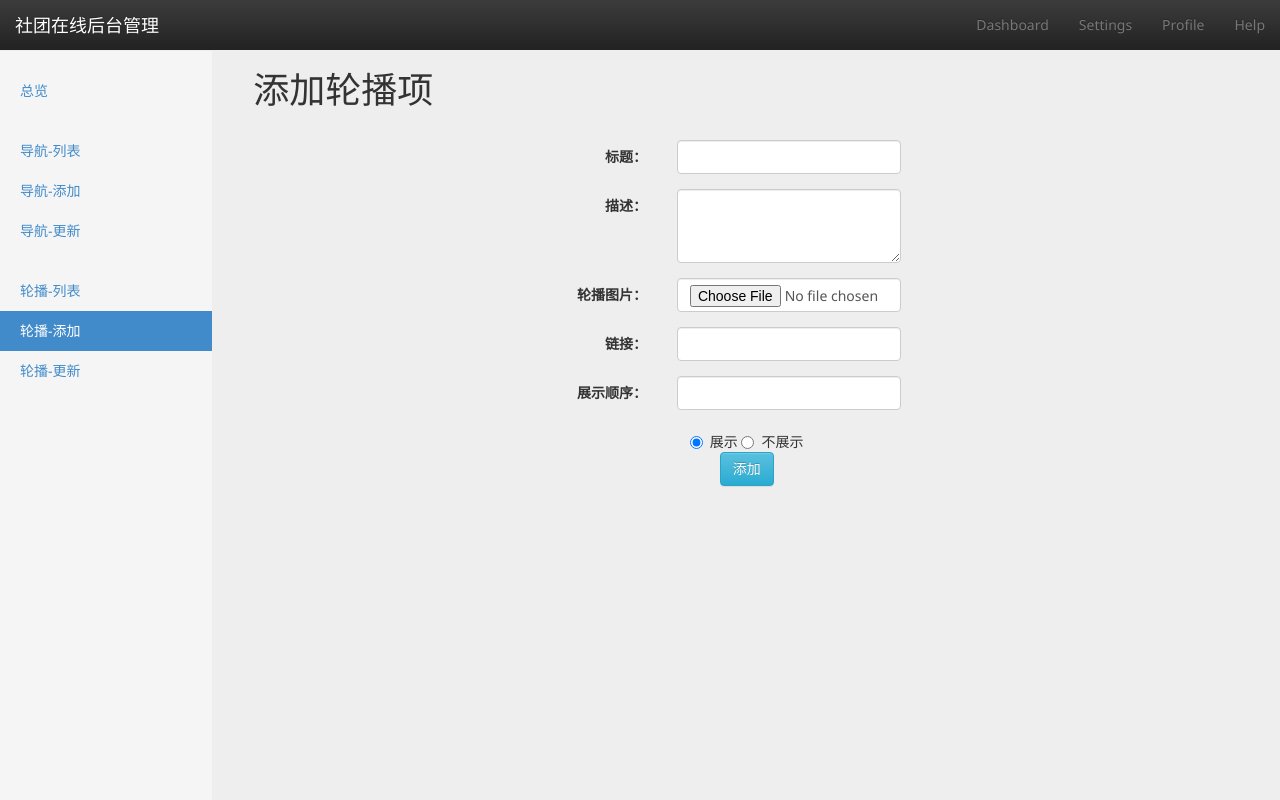
After one commit to yumendy/CommunityManagement, a Django app: a page that uses templates/website/dashboard/nav.html in a window 1280 px wide. The commit adds this page. Run offline with Django 3.2, Linux system fonts and the light colour scheme; some libraries are stand-ins or nearby versions.

Commit message:
carousel add finish

```diff
--- a/CommunityManagement/urls.py
+++ b/CommunityManagement/urls.py
@@ -21,6 +21,7 @@ from django.conf import settings
 urlpatterns = [
     url(r'^admin/', include(admin.site.urls)),
     url(r'^navbar/', include('navbar.urls')),
+    url(r'^carousel/', include('carousel.urls')),
     url(r'', include('website.urls')),
 ]
 
--- a/carousel/models.py
+++ b/carousel/models.py
@@ -5,8 +5,8 @@ from django.db import models
 class Carousel(models.Model):
     title = models.CharField(max_length=16, blank=True, null=True)
     summery = models.TextField(blank=True, null=True)
-    img = models.ImageField(upload_to='/carousel/image/%Y/%m/%d/')
-    target_url = models.URLField()
+    img = models.ImageField(upload_to='./carousel/image/%Y/%m/%d/')
+    target_url = models.URLField(blank=True, null=True)
     create_time = models.DateTimeField(auto_now_add=True)
     show_order = models.IntegerField(default=0)
     on_show = models.BooleanField(default=True)
--- /dev/null
+++ b/carousel/urls.py
@@ -0,0 +1,9 @@
+from django.conf.urls import url
+from carousel import views
+
+urlpatterns = [
+    url(r'^add/$', views.CarouselCreateView.as_view(), name='carousel-add'),
+    url(r'^list/$', views.CarouselListView.as_view(), name='carousel-list'),
+    url(r'^(?P<pk>[0-9]+)/update/$', views.CarouselUpdateView.as_view(), name='carousel-update'),
+    url(r'^(?P<pk>[0-9]+)/delete/$', views.CarouselDeleteView.as_view(), name='carousel-delete'),
+]
--- a/carousel/views.py
+++ b/carousel/views.py
@@ -1,3 +1,30 @@
-from django.shortcuts import render
+from django.core.urlresolvers import reverse_lazy
+from utils.common_mixin import AjaxableResponseMixin, BaseMixin
+from django.views.generic.edit import CreateView, UpdateView, DeleteView
+from django.views.generic.list import ListView
+from carousel.models import Carousel
+from django.http import JsonResponse
 
-# Create your views here.
+
+class CarouselCreateView(AjaxableResponseMixin, CreateView):
+    model = Carousel
+    fields = ['title', 'summery', 'img', 'target_url', 'show_order', 'on_show']
+    template_name_suffix = '_create_form'
+    success_url = reverse_lazy('carousel-list')
+
+    def get_context_data(self, *args, **kwargs):
+        context = super(CarouselCreateView, self).get_context_data(*args, **kwargs)
+        context['active_page'] = 'carousel-add'
+        return context
+
+
+class CarouselListView(BaseMixin, ListView):
+    pass
+
+
+class CarouselUpdateView(AjaxableResponseMixin, UpdateView):
+    pass
+
+
+class CarouselDeleteView(AjaxableResponseMixin, DeleteView):
+    pass
--- a/navbar/urls.py
+++ b/navbar/urls.py
@@ -1,4 +1,4 @@
-from django.conf.urls import url, include
+from django.conf.urls import url
 from navbar import views
 
 urlpatterns = [
--- a/navbar/views.py
+++ b/navbar/views.py
@@ -1,5 +1,4 @@
-from django.shortcuts import render
-from django.core.urlresolvers import reverse, reverse_lazy
+from django.core.urlresolvers import reverse_lazy
 from utils.common_mixin import AjaxableResponseMixin, BaseMixin
 from django.views.generic.edit import CreateView, UpdateView, DeleteView
 from django.views.generic.list import ListView
--- /dev/null
+++ b/templates/carousel/carousel_create_form.html
@@ -0,0 +1,82 @@
+{% extends 'website/dashboard/dashboard_base.html' %}
+
+{% block option-title %}
+    添加轮播项
+{% endblock %}
+
+{% block content %}
+    <div class="col-md-12">
+        <form class="form-horizontal" id="data-form" enctype="multipart/form-data">
+            <div class="form-group">
+                <label for="title" class="col-sm-3 col-sm-offset-2 control-label">标题：</label>
+                <div class="col-sm-3">
+                    <input type="text" id="title" name="title" class="form-control" required>
+                </div>
+            </div>
+            <div class="form-group">
+                <label for="summery" class="col-sm-3 col-sm-offset-2 control-label">描述：</label>
+                <div class="col-sm-3">
+                    <textarea class="form-control" id="summery" rows="3" wrap="hard" name="summery"></textarea>
+                </div>
+            </div>
+            <div class="form-group">
+                <label for="img" class="col-sm-3 col-sm-offset-2 control-label">轮播图片：</label>
+                <div class="col-sm-3">
+                    <input type="file" id="img" name="img" class="form-control" required>
+                </div>
+            </div>
+            <div class="form-group">
+                <label for="target_url" class="col-sm-3 col-sm-offset-2 control-label">链接：</label>
+                <div class="col-sm-3">
+                    <input type="text" id="target_url" name="target_url" class="form-control">
+                </div>
+            </div>
+            <div class="form-group">
+                <label for="show_order" class="col-sm-3 col-sm-offset-2 control-label">展示顺序：</label>
+                <div class="col-sm-3">
+                    <input type="number" id="show_order" name="show_order" class="form-control">
+                </div>
+            </div>
+            <div class="radio">
+              <label>
+                <input type="radio" name="on_show" value="True" checked>
+                展示
+              </label>
+                <label>
+                <input type="radio" name="on_show" value="">
+                不展示
+              </label>
+            </div>
+            <button class="btn btn-info" id="submit-btn">添加</button>
+            <input type="reset" name="reset" style="display: none;">
+        </form>
+    </div>
+    {% include 'utils/modal.html' %}
+{% endblock %}
+
+{% block js %}
+    <script type="text/javascript">
+        $('#submit-btn').click(function(e){
+            e.preventDefault();
+            var options = {
+                type:"POST",
+                dataType:'json',
+                url:'{% url "carousel-add" %}',
+                success:function(data){
+                    var state = data.state;
+                        if(state == 'success'){
+                            showModal('success', "添加成功");
+                        } else {
+                            showModal('danger', "添加失败");
+                        }
+                        $('input[type=reset]').trigger('click');
+                },
+                error:function(data){
+                    console.log(data);
+                }
+            };
+            $('#data-form').ajaxSubmit(options);
+        });
+    </script>
+
+{% endblock %}
--- /dev/null
+++ b/templates/carousel/carousel_dashboard_nav.html
@@ -0,0 +1,5 @@
+<ul class="nav nav-sidebar">
+    <li id="carousel-list"><a href="{% url 'carousel-list' %}">轮播-列表</a></li>
+    <li id="carousel-add"><a href="{% url 'carousel-add' %}">轮播-添加</a></li>
+    <li id="carousel-update"><a href="{% url 'carousel-list' %}">轮播-更新</a></li>
+</ul>
--- a/templates/navbar/navitem_create_form.html
+++ b/templates/navbar/navitem_create_form.html
@@ -1,7 +1,7 @@
 {% extends 'website/dashboard/dashboard_base.html' %}
 
 {% block option-title %}
-    ADD NAVITEM
+    添加导航项
 {% endblock %}
 
 {% block content %}
--- a/templates/navbar/navitem_list.html
+++ b/templates/navbar/navitem_list.html
@@ -1,7 +1,7 @@
 {% extends 'website/dashboard/dashboard_base.html' %}
 
 {% block option-title %}
-    LIST NAVITEM
+    导航项列表
 {% endblock %}
 
 {% block content %}
--- a/templates/navbar/navitem_update_form.html
+++ b/templates/navbar/navitem_update_form.html
@@ -1,7 +1,7 @@
 {% extends 'website/dashboard/dashboard_base.html' %}
 
 {% block option-title %}
-    UPDATE NAVITEM
+    更新导航项
 {% endblock %}
 
 {% block content %}
--- a/templates/website/dashboard/nav.html
+++ b/templates/website/dashboard/nav.html
@@ -2,3 +2,4 @@
     <li id="overview"><a href="{% url 'dashboard' %}">总览</a></li>
 </ul>
 {% include 'navbar/navbar_dashboard_nav.html' %}
+{% include 'carousel/carousel_dashboard_nav.html' %}
--- a/utils/common_mixin.py
+++ b/utils/common_mixin.py
@@ -18,6 +18,7 @@ class AjaxableResponseMixin(BaseMixin):
             data = {
                 'state': 'error'
             }
+            print form.errors
             return JsonResponse(data, status=400)
         else:
             return response
```
Also changed, not shown: templates/navbar/navbar_weight.html (+4 -4 lines), db.sqlite3.
